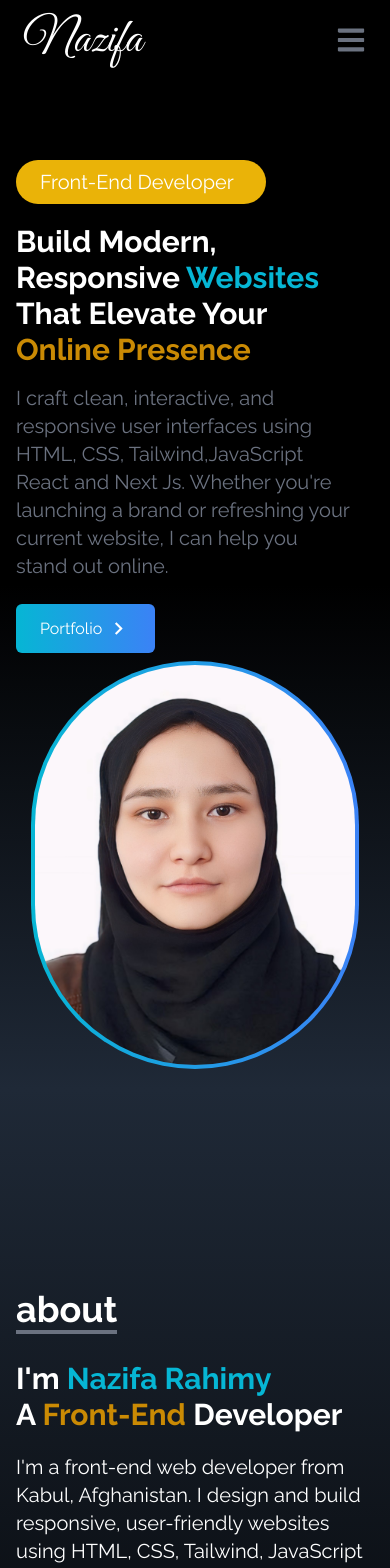
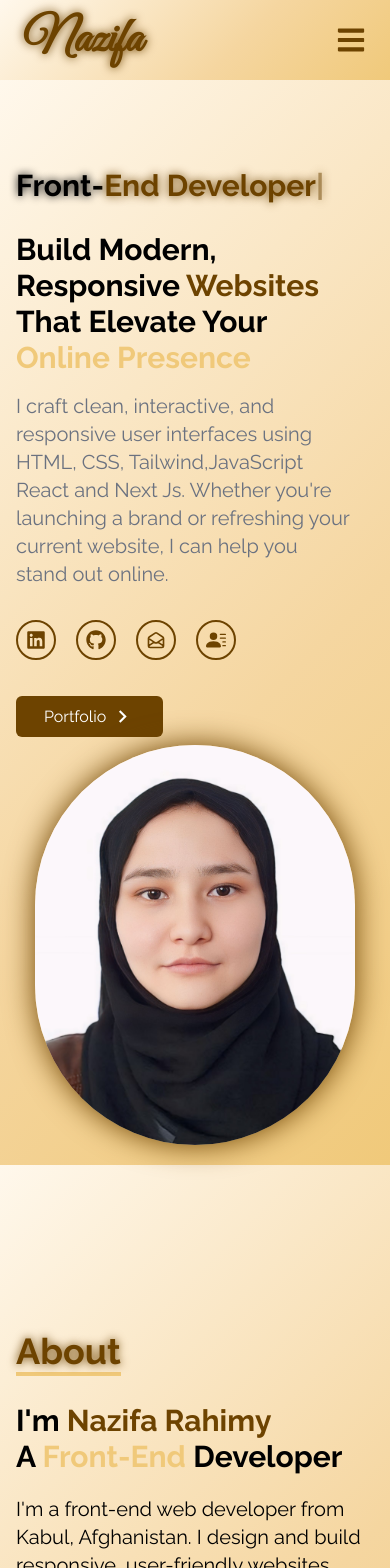
Before and after one commit to NazifaRahimy/nazifa-rahimy-portfolio, a React (Create React App) app: page / in a window 390 px wide. Shown: the top 1568 px of the page. Built offline with nearby package versions, Linux system fonts and the light colour scheme.

Commit message:
update portfolio design and improve animations

```diff
--- a/src/App.js
+++ b/src/App.js
@@ -1,7 +1,5 @@
-
 import  Navbar from './component/NavBar'
 import Home from './component/Home';
-import SocialLink from './component/SocialLink'
 import About from './component/About'
 import Portfolio from './component/Portfolio';
 import Experience from './component/Experience';
@@ -9,16 +7,16 @@ import Contact from './component/Contact';
 
 function App() {
    return (
-    <div className="App ">
-
+    <div className="absolute w-[100%] top-[0%] left-[0%] 2x:w-[100%] 2xl:bg-red-300  border-box">
+        < div className="relative mx-auto w-[100%] h-auto sm:w-[100%] sm:h-auto md:w-[100%] md:h-[100%] lg:w-[100%] lg:h-auto xl:w-[100%] xl:h-auto 2xl:w-[1366px] 2xl:h-auto ">
             < Navbar />
             <Home />
-      <SocialLink />
             <About />
             <Portfolio />
             <Experience />
             <Contact />
         </div>
+    </div>
    );
 }
 
--- a/src/component/About.jsx
+++ b/src/component/About.jsx
@@ -1,17 +1,16 @@
 const About = () => {
     return (
-
-        <div name='about' className="w-full h-screen   bg-gradient-to-b from-gray-800 to-black text-white">
+        <div name='about' className="w-full h-screen   bg-[linear-gradient(135deg,#fff8ec_0%,#f5d6a0_60%,#f0c97a_100%)]">
             <div className="max-w-screen-lg flex flex-col justify-center w-full h-full mx-auto p-4">
                 <div className="pb-8">
-                    <p className="text-4xl font-bold border-b-4 border-b-gray-500 inline">about</p>
+                    <p style={{ textShadow: "0 0 10px rgb(109,67,0)" }}  className="text-4xl font-bold border-b-4 text-[rgb(109,67,0)] border-b-[#f0c97a] inline">About</p>
                 </div>
-                <h1 className="text-3xl font-bold text-white">I'm <span className="text-cyan-500"> Nazifa Rahimy</span></h1>
-                <h4 className="text-3xl font-bold text-white">A <span className="text-yellow-600">Front-End</span> Developer</h4>
+                <h1 className="text-3xl font-bold ">I'm <span className="text-[rgb(109,67,0)]"> Nazifa Rahimy</span></h1>
+                <h4 className="text-3xl font-bold ">A <span className="text-[#f0c97a]">Front-End</span> Developer</h4>
                 <p  className="text-xl mt-5">I'm a front-end web developer from Kabul, Afghanistan. I design and build responsive, user-friendly websites using HTML, CSS, Tailwind,  JavaScript and React. Currently, I am learning Next.js to create modern and dynamic web applications. Beyond code, I enjoy exploring new technologies and building projects that make a difference.</p>
-
-
-
+                <a href="/CV.pdf" download className=" group text-white w-fit px-7 py-2 my-2 flex items-center rounded-md bg-[rgb(109,67,0)] cursor-pointer hover:text-[rgb(109,67,0)] hover:border-2 hover:border-[rgb(109,67,0)] hover:bg-transparent      hover:shadow-[0_0_40px_rgb(109,67,0)] duration-300 mt-5">
+                    Download CV
+                </a>
             </div>
         </div>
     );
--- a/src/component/Home.jsx
+++ b/src/component/Home.jsx
@@ -1,21 +1,58 @@
 import { MdOutlineKeyboardArrowRight } from "react-icons/md";
-// import HeroImage from '../assets/heroImage.png'
+import { useEffect, useState } from "react";
+import { Link } from "react-scroll";
+import SocialLink from "./SocialLink";
+import AOS from "aos";
+import "aos/dist/aos.css";
+const Home = () => {
+    const text = "End Developer";
+    const [displayText, setDisplayText] = useState("");
+    const [isDeleting, setIsDeleting] = useState(false);
+    const [index, setIndex] = useState(0);
 
-import { Link } from "react-scroll";
-const Home = () => {
+    useEffect(() => {
+        AOS.init({
+            duration: 1000,
+            once: true,
+        });
+
+    }, []);
+
+    useEffect(() => {
+        const typingSpeed = isDeleting ? 100 : 150;
+        const timeout = setTimeout(() => {
+            if (!isDeleting && index < text.length) {
+                setDisplayText((prev) => prev + text[index]);
+                setIndex(index + 1);
+            } else if (isDeleting && index > 0) {
+                setDisplayText((prev) => prev.slice(0, -1));
+                setIndex(index - 1);
+            } else if (!isDeleting && index === text.length) {
+                setTimeout(() => setIsDeleting(true), 1000);
+            } else if (isDeleting && index === 0) {
+                setIsDeleting(false);
+            }
+        }, typingSpeed);
+        return () => clearTimeout(timeout);
+    }, [index, isDeleting]);
+
     return (
-     <  div name='home' className="w-full h-auto md:h-screen mt-20 bg-gradient-to-b from-black via-black to-gray-800">
+        <div name='home' className="w-full h-auto md:h-screen  bg-[linear-gradient(135deg,#fff8ec_0%,#f5d6a0_60%,#f0c97a_100%)]">
             <div className="max-w-screen-lg mx-auto flex flex-col items-center justify-center h-full  px-4 pb-5 md:flex-row ">
                 <div className="flex flex-col justify-center pt-20 md:pt-0  w-full md:w-3/5  h-full pr-5">
-                 <h2 className=" text-xl font-normal w-[250px] bg-yellow-500 py-2 px-6 rounded-full text-white">Front-End Developer</h2>
-                  <h4 className="text-3xl font-bold text-white mt-5">Build Modern, Responsive <span className="text-cyan-500 ">Websites</span> </h4>
-                  <h4 className="text-3xl font-bold text-white ">That Elevate Your <span className="text-yellow-600"> Online Presence</span></h4>
-                 <p className="text-gray-500 py-4 text-xl font-normal ">
-                  I craft clean, interactive, and responsive user interfaces using HTML, CSS, Tailwind,JavaScript React and Next Js. Whether you're launching a brand or refreshing your current website, I can help you stand out online.
-                 {/* I have 8 years of experience building and desgining software. Currently, I love to work on web application using technologies like React, Tailwind, Next JS and GraphQL. */}
-                 </p>
+                    <h2 className=" text-3xl font-bold  py-2  ">
+                        <span   style={{ textShadow: "0 0 8px black" }}>Front-</span>
+                        <span className="text-[rgb(109,67,0)] " style={{ textShadow: "0 0 10px rgb(109,67,0)" }} >
+                            {displayText}
+                            <span className="animate-pulse " >|</span>
+                        </span>
+                    </h2>
+                    <h4 className="text-3xl font-bold mt-5" data-aos="fade-right" data-aos-delay="800" >Build Modern, Responsive <span className=" text-[rgb(109,67,0)]">Websites</span> </h4>
+                    <h4 className="text-3xl font-bold  " data-aos="fade-left" data-aos-duration="1000" data-aos-delay="900">That Elevate Your <span className="text-[#f0c97a]"> Online Presence</span></h4>
+                    <p className="text-gray-500 py-4 text-xl font-normal " data-aos="flip-up" data-aos-duration="1000" data-aos-delay="1000"> I craft clean, interactive, and responsive user interfaces using HTML, CSS, Tailwind,JavaScript React and Next Js. Whether you're launching a brand or refreshing your current website, I can help you stand out online.</p>
+                    <SocialLink />
                     <div>
-                     <Link to="portfolio" smooth duration={500} className=" group text-white w-fit px-6 py-3 my-2 flex items-center rounded-md bg-gradient-to-r from-cyan-500 to-blue-500 cursor-pointer ">
+                        <Link to="portfolio" data-aos="zoom-out-right" data-aos-delay="1000"   smooth duration={500} className=" group text-white w-fit px-7 py-2 my-2 flex items-center rounded-md bg-[rgb(109,67,0)] cursor-pointer hover:text-[rgb(109,67,0)] hover:border-2 hover:border-[rgb(109,67,0)] hover:bg-transparent      hover:shadow-[0_0_40px_rgb(109,67,0)] duration-300 mt-5">
                             Portfolio
                             <span className="group-hover:rotate-90 duration-300">
                                 <MdOutlineKeyboardArrowRight size={25} className="ml-1"/>
@@ -23,9 +60,9 @@ const Home = () => {
                         </Link>
                     </div>
                 </div>
-               <div className="md:w-2/5 flex items-center justify-center">
-                  <div className="p-1 border-box md:w-[85%]  rounded-full bg-gradient-to-r from-cyan-500 to-blue-500">
-                     <img src="/nazifa.jpg"  alt="my profile"  className="h-[400px] md:h-[450px] rounded-full" />
+                <div className="md:w-2/5 flex items-center justify-center "  data-aos="zoom-in-left" data-aos-duration="2500">
+                    <div style={{ boxShadow: "0 0 30px rgb(109,67,0)" }} className=" border-box md:w-[85%]  rounded-full ">
+                        <img src="/nazifa.jpg" alt="my profile"  className="h-[400px] md:h-[450px] rounded-full" />
                     </div>
                 </div>
             </div>
--- a/src/component/NavBar.jsx
+++ b/src/component/NavBar.jsx
@@ -17,47 +17,37 @@ const Navbar = () => {
         {
             id: 3,
             link: 'portfolio'
-
         },
         {
             id: 4,
             link: 'experience'
-        },
-        {
-            id: 5,
-            link: 'contact'
         }
-
     ]
 
     return (
-        <div className='flex justify-between items-center w-full h-20 text-white
-        bg-black px-4 fixed top-0 left-0'>
+        <div className='flex box-border w-[100%] justify-between items-center md:px-19 lg:px-24  h-20 bg-[linear-gradient(135deg,#fff8ec_0%,#f5d6a0_60%,#f0c97a_100%)] px-4 sticky top-0 left-0 z-50'>
             <div>
-               <h1 className='text-5xl font-signature ml-2'>   Nazifa</h1>
+               <h1 className='text-5xl font-signature ml-2 font-extrabold '>     <span  className="text-[rgb(109,67,0)]"  style={{ textShadow: "0 0 10px rgb(109,67,0)" }} > Nazifa</span></h1>
             </div>
-           <ul className='hidden md:flex'>
+           <ul className='hidden md:flex gap-8'>
            {
                 links.map(({id, link})=>(
-                        <li key={id} className='px-4 cursor-pointer text-gray-500 font-medium hover:scale-105 duration-200 capitalize'>
+                    <li key={id} className=' cursor-pointer hover:border-b-2 hover:text-[rgb(109,67,0)]   hover:border-[rgb(109,67,0)]   transition-all text-[18px] text-black font-medium hover:scale-105 duration-200 capitalize'>
                         <Link to={link}  smooth duration={500}>{link}</Link>
                     </li>
                 ))
             }
         </ul>
-        <div className='cursor-pointer text-gray-500 pr-2 z-10 md:hidden'
-          onClick={() => setNav(!nav)}>
-             {nav ? <FaTimes size={30}/> :  <FaBars size={30}/>}
-        </div>
-
-         { nav && <ul className='flex flex-col items-center justify-center bg-gradient-to-b from-black to-gray-800  w-full absolute top-0 left-0 text-gray-500 h-screen'>
+        <Link to="contact" smooth duration={500} className='px-6 cursor-pointer  hover:text-[rgb(109,67,0)] hover:border-2 hover:border-[rgb(109,67,0)] hover:bg-transparent      hover:shadow-[0_0_20px_rgb(109,67,0)] duration-300 hidden md:flex bg-[rgb(109,67,0)]  text-white py-1.5   rounded-full font-medium hover:scale-105  capitalize' >Contact</Link>
+        <div className='cursor-pointer text-[rgb(109,67,0)]  pr-2 z-10 md:hidden'onClick={() => setNav(!nav)}>   {nav ? <FaTimes size={30}/> :  <FaBars size={30}/>}</div>
+        { nav &&
+            <ul className='flex flex-col items-center justify-center bg-[linear-gradient(135deg,#fff8ec_0%,#f5d6a0_60%,#f0c97a_100%)]   w-full absolute top-0 left-0  h-screen'>
                 {links.map(({id, link})=> (
                 <li key={id} className='py-6 text-4xl cursor-pointer capitalize'>
-
-                    <Link onClick={()=> setNav(!nav)}
-                    to={link} smooth duration={500} >{link}</Link>
+                    <Link onClick={()=> setNav(!nav)} to={link} smooth duration={500} >{link}</Link>
                 </li>
                 ))}
+                <Link to="contact" smooth duration={500} className='   text-4xl cursor-pointer capitalize   rounded-full font-medium hover:scale-105 duration-200 ' >Contact</Link>
             </ul>
         }
         </div>
--- a/src/component/SocialLink.jsx
+++ b/src/component/SocialLink.jsx
@@ -1,73 +1,48 @@
-import {  FaGithub, FaLinkedin } from "react-icons/fa";
+import { FaGithub, FaLinkedin } from "react-icons/fa";
 import { HiOutlineMailOpen } from "react-icons/hi";
 import { BsFillPersonLinesFill } from "react-icons/bs";
+import { useEffect } from "react";
+import AOS from "aos";
+import "aos/dist/aos.css";
 
 const SocialLink = () => {
-    const links =[
-        {
-            id: 1,
-            child:(
-                <>
-                 LinkedIn <FaLinkedin size={30} />
-                </>
-            ),
-            href: 'https://www.linkedin.com/in/nazifa-rahimy-706a17346/',
-            style: 'rounded-tr-md'
-        },
-        {
-            id: 2,
-            child: (
-                <>
-                GitHub <FaGithub size={30} />
-                </>
-            ),
-            href: 'https://github.com/NazifaRahimy'
+    useEffect(() => {
+        AOS.init({
+            duration: 1000,
+            once: true,
+        });
+    }, []);
 
-        },
-        {
-            id:3,
-            child: (
-                <>
-                Email < HiOutlineMailOpen size={30} />
-
-                </>
-            ),
-            href: "mailto:nazifarahimy6@gmail.com",
-        },
-
-            {
-                id:4,
-                child :(
-                    <>
-                    Resume <BsFillPersonLinesFill size={30} />
-                    </>
-                ),
-                // href: '/invoice.pdf',
-                href: '/',
-                style: 'rounded-br-md',
-                download: true,
-            }
-    ]
     return (
-       <div className="hidden lg:flex top-[35%] left-0  flex-col fixed">
-           <ul>
-          {
-            links.map(({id, child, style, download, href})=>(
-                <li key={id}
-                className={`bg-gray-500 w-40 h-14 flex justify-between items-center px-4 ml-[-100px] hover:rounded-md duration-300 hover:ml-[-10px] ${style || ""}`}
-                //  className={
-                // "bg-gray-500 w-40 h-14 flex justify-between items-center px-4 ml-[-100px] hover:rounded-md duration-300 hover:ml-[-10px] " + " " + style }
-                 >
-                <a href={href} target="_blank" rel="noreferrer"
-                 className="text-white flex items-center justify-between w-full " download={download} >
-                  {  child}
+        <div className="my-4">
+            <ul className="flex gap-5" data-aos="flip-down" data-aos-delay="1200">
+            {/* LinkedIn */}
+            <li className="group flex justify-between cursor-pointer    hover:shadow-[0_0_20px_rgb(109,67,0)] items-center border-2 border-[rgb(109,67,0)] p-2 rounded-full text-[rgb(109,67,0)] duration-300 transition-all hover:text-white hover:bg-[rgb(109,67,0)]">
+                <a href="https://www.linkedin.com/in/nazifa-rahimy-706a17346/" target="_blank" rel="noreferrer" className="group-hover:scale-[1.3] flex items-center justify-between w-full">
+                    <FaLinkedin size={20} />
                 </a>
             </li>
-            ))
-          }
-           </ul>
-       </div>
-     );
-}
+            {/* GitHub */}
+            <li className="group flex justify-between    hover:shadow-[0_0_20px_rgb(109,67,0)] cursor-pointer items-center border-2 border-[rgb(109,67,0)] p-2 rounded-full text-[rgb(109,67,0)] duration-300 transition-all hover:text-white hover:bg-[rgb(109,67,0)]">
+                <a href="https://github.com/NazifaRahimy" target="_blank" rel="noreferrer" className="group-hover:scale-[1.3] flex items-center justify-between w-full">
+                    <FaGithub size={20} />
+                </a>
+            </li>
+            {/* Email */}
+            <li className="group flex justify-between    hover:shadow-[0_0_20px_rgb(109,67,0)] cursor-pointer items-center border-2 border-[rgb(109,67,0)] p-2 rounded-full text-[rgb(109,67,0)] duration-300 transition-all hover:text-white hover:bg-[rgb(109,67,0)]">
+                <a href="https://mail.google.com/mail/?view=cm&to=nazifarahimy6@gmail.com"  className="group-hover:scale-[1.3] flex items-center justify-between w-full">
+                    <HiOutlineMailOpen size={20} />
+                </a>
+            </li>
+            {/* Resume / PDF */}
+            <li className="group flex justify-between    hover:shadow-[0_0_20px_rgb(109,67,0)] cursor-pointer items-center border-2 border-[rgb(109,67,0)] p-2 rounded-full text-[rgb(109,67,0)] duration-300 transition-all hover:text-white hover:bg-[rgb(109,67,0)]">
+                <a href="/CV.pdf" download className="group-hover:scale-[1.3] flex items-center justify-between w-full">
+                    <BsFillPersonLinesFill size={20} />
+                </a>
+            </li>
+        </ul>
+    </div>
+  );
+};
 
 export default SocialLink;
```
Also changed, not shown: src/component/Contact.jsx (+10 -11 lines), src/component/Experience.jsx (+19 -27 lines), src/component/Portfolio.jsx (+54 -49 lines), src/index.css (+22 -3 lines), 2 other files (tests, documents, lock files or other folders). Lines whose indentation alone changed are shown as unchanged.
